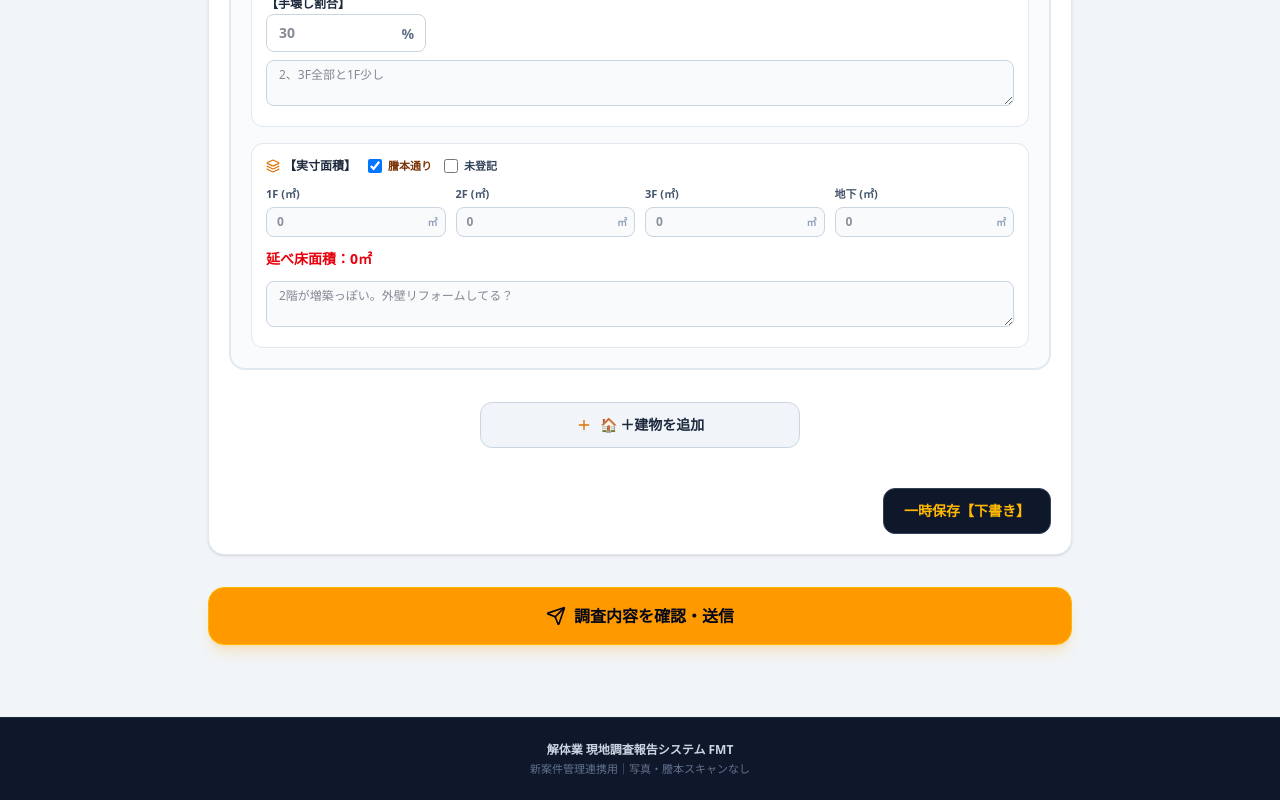
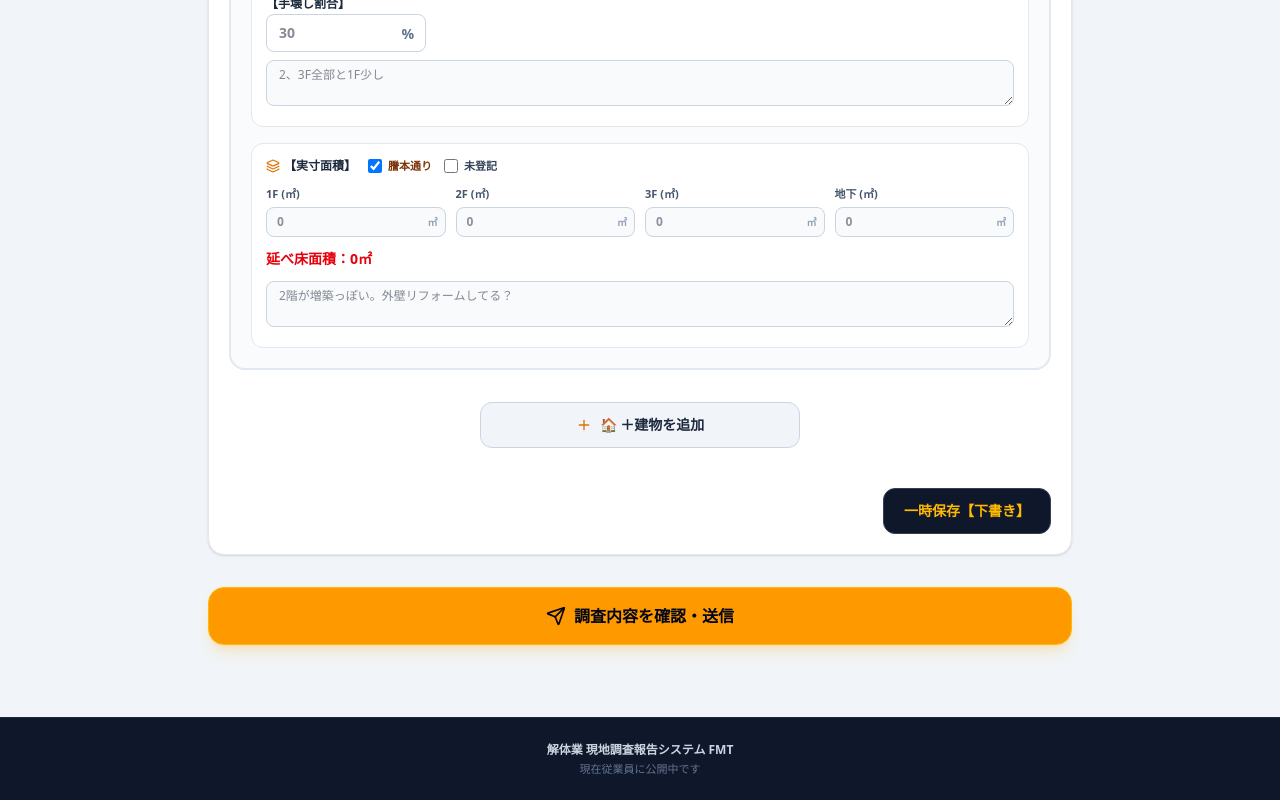
Before and after one commit to pyonshira07/ohd-field-survey-test, a React (Vite) app: page / in a window 1280 px wide. Shown: the part 3167-3967 px from the top of the page. Built offline with nearby package versions, Linux system fonts and the light colour scheme.

Commit message:
Clarify employee app status

```diff
--- a/src/App.tsx
+++ b/src/App.tsx
@@ -263,7 +263,7 @@ export default function App() {
       {/* Footer */}
       <footer className="mt-8 py-6 bg-slate-900 border-t border-slate-800 text-slate-400 text-xs text-center">
         <p className="font-semibold text-slate-300">解体業 現地調査報告システム FMT</p>
-        <p className="text-[11px] text-slate-500 mt-1">新案件管理連携用｜写真・謄本スキャンなし</p>
+        <p className="text-[11px] text-slate-500 mt-1">現在従業員に公開中です</p>
       </footer>
 
       {/* Modals & Toast */}
```
